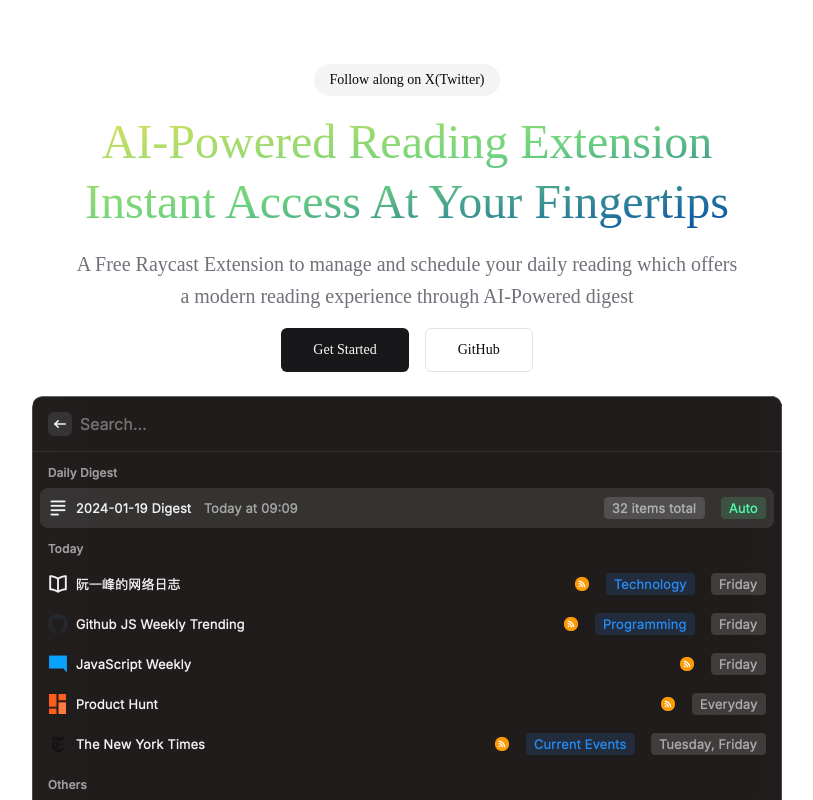
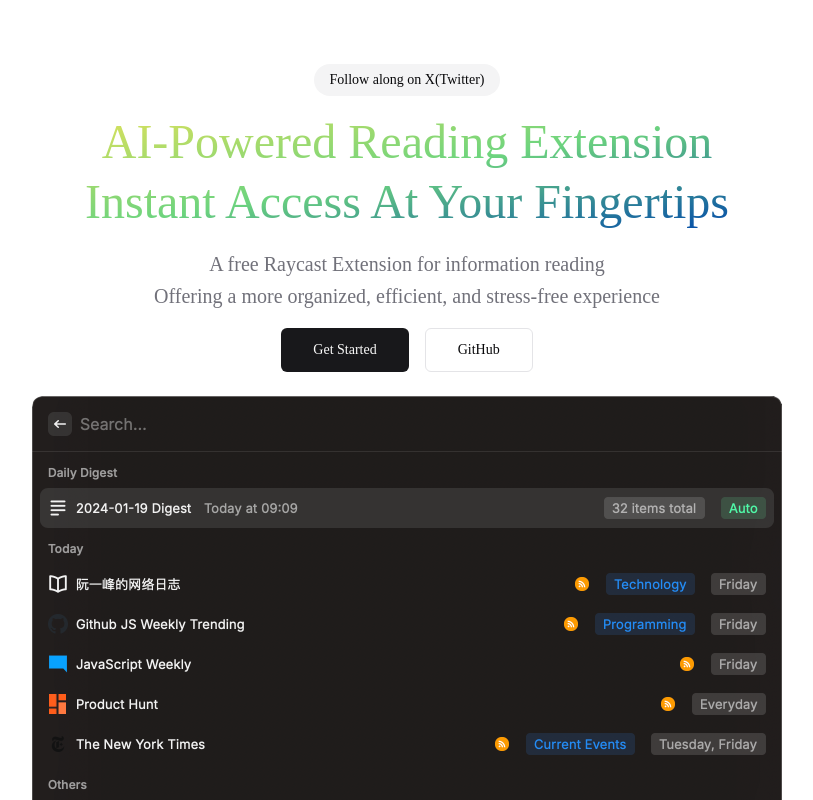
Before and after one commit to DophinL/tidyread-cloud, a Next.js app: page /index.en-US in a window 1280 px wide. Shown: the top 800 px of the page, without its empty margins (233-1046 px from the left). Built offline with nearby package versions, Linux system fonts and the light colour scheme.

Commit message:
chore: 文案调整

```diff
--- a/containers/index/Banner.tsx
+++ b/containers/index/Banner.tsx
@@ -6,14 +6,13 @@
         follow: "Follow along on X(Twitter)",
         header: "AI-Powered Reading Extension\nInstant Access At Your Fingertips",
         description:
-            "A Free Raycast Extension to manage and schedule your daily reading which offers a modern reading experience through AI-Powered digest",
+            "A free Raycast Extension for information reading\nOffering a more organized, efficient, and stress-free experience",
         "get-started": "Get Started",
     },
     "zh-CN": {
         follow: "在 X(Twitter) 上关注进展",
         header: "AI驱动的轻量阅读插件\n触指间即可唤起",
-        description:
-            "一款免费的 Raycast 插件，用它来管理和计划你的日常阅读。\n并通过 AI 摘要、整洁的简报使你获得更现代的阅读体验",
+        description: "一款免费的 Raycast 插件\n让资讯阅读更加 有序、高效、无压",
         "get-started": "开始使用",
     },
 };
```
